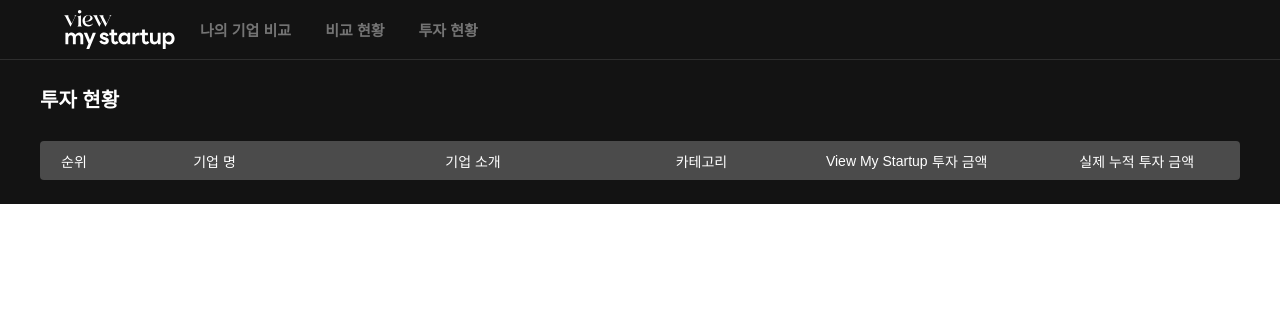
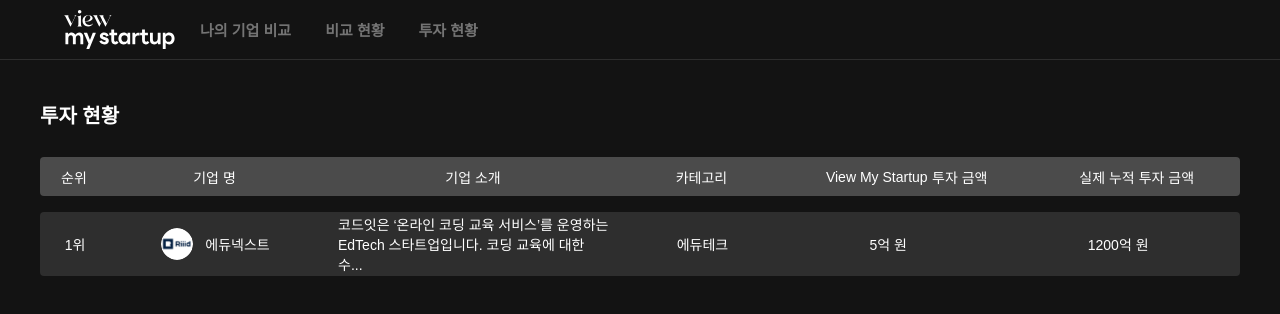
Before and after one commit to ViewMyStartup/view-my-startup, a React (Create React App) app in the folder vms_fe/: page / in a window 1280 px wide. Shown: the top 314 px of the page. Built offline with nearby package versions, Linux system fonts and the light colour scheme; a web font is replaced by a local one.

Commit message:
:bug: [Fix] page 개발 중 CompanyDataPerRow CSS 버그 발견하여 수정 > invest min-size 수정

```diff
--- a/vms_fe/src/components/common/CompanyDataPerRow.module.css
+++ b/vms_fe/src/components/common/CompanyDataPerRow.module.css
@@ -44,7 +44,7 @@
 }
 
 .investSize {
-  min-width: 380px;
+  min-width: 464px;
   max-width: 738px;
 }
 
--- a/vms_fe/src/pages/InvestInfoPage.js
+++ b/vms_fe/src/pages/InvestInfoPage.js
@@ -1,23 +1,55 @@
 import React from "react";
+
+// 컴포넌트
 import PageNav from "components/PageNav";
 import HeaderColumns from "components/common/HeaderColumns";
 import styles  from "./InvestInfoPage.module.css"
+import CompanyDataPerRow from "components/common/CompanyDataPerRow";
+
+//테스트 이미지
+import Companyimg from "../assets/images/mock_img/company_temp.svg";
 
 function InvestInfoPage() {
+
+  // CompanyPerRow & HeaderColumns 컴포넌트 테스트용 데이터 데이터
+  const data = {
+    rank: 1,
+    name: "에듀넥스트",
+    img: Companyimg,
+    description:
+      "코드잇은 ‘온라인 코딩 교육 서비스’를 운영하는 EdTech 스타트업입니다. 코딩 교육에 대한 수...",
+    category: "에듀테크",
+    total_investment: 5000000,
+    revenue: 12000000,
+    employees: 50,
+  };
+
+  const vmsData = {
+    total_investment_vms: 500000000,
+    total_investment_infact: 120000000000,
+  };
+
+  const userData = {
+    userName: "정준호",
+    userRank: 1,
+    user_total_investment: 9999000000,
+    user_comment: "너무 어려워요",
+  };
+
+
+
   return (
     <div className={styles.bgSet}>
       <nav className={styles.navSet}>
         <PageNav />
       </nav>
       <main className={styles.mainContainer}>
-
         <header className={styles.headerBox}>
           <span className={styles.headerText}>투자 현황</span>
           <HeaderColumns type="invest" />
         </header>
-
-
         <section>
+          <CompanyDataPerRow type="invest" companyData={data} vmsData={vmsData} />
         </section>
       </main>
 
--- a/vms_fe/src/pages/InvestInfoPage.module.css
+++ b/vms_fe/src/pages/InvestInfoPage.module.css
@@ -1,7 +1,6 @@
 .bgSet {
   background-color:#131313;
   display: flex;
-  justify-content: center;
   align-items: center;
   flex-direction: column;
 }
@@ -12,20 +11,18 @@
 
 .mainContainer {
   display: flex;
-  justify-content: center;
-  align-items: center;
+  flex-direction: column;
   width: 100%;
   max-width: 1248px;
   min-width: 792px;
-  padding: 24px;
-
+  padding: 40px 24px;
+  flex-basis: 1000px;
+  gap: 16px 0px
 }
 .headerBox {
   display: flex;
   flex-direction: column;
-
   width: 100%;
-  flex-basis: 1200px;
   gap: 28px;
 }
 
```
Also changed, not shown: vms_fe/src/App.js (+0 -25 lines).
